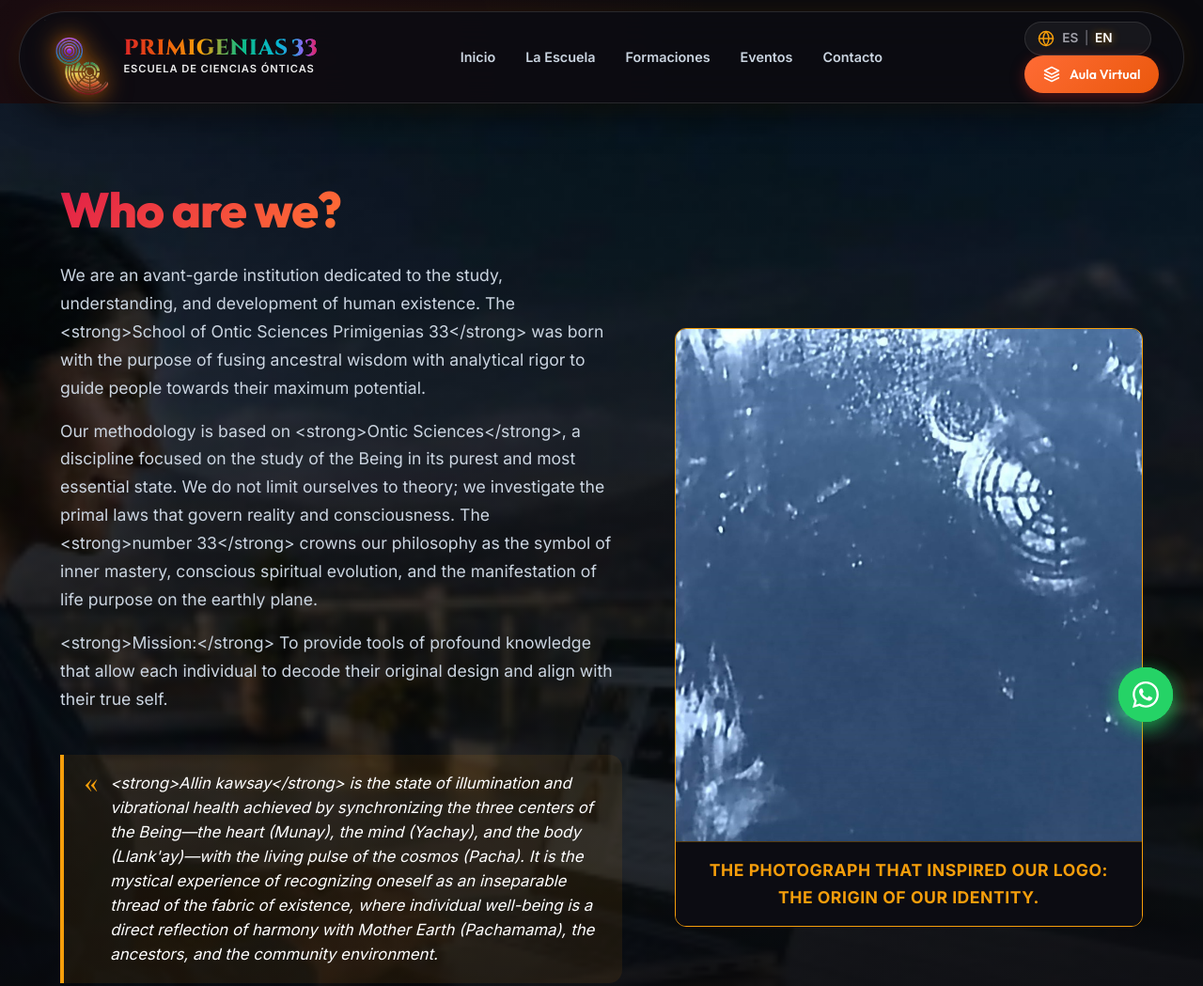
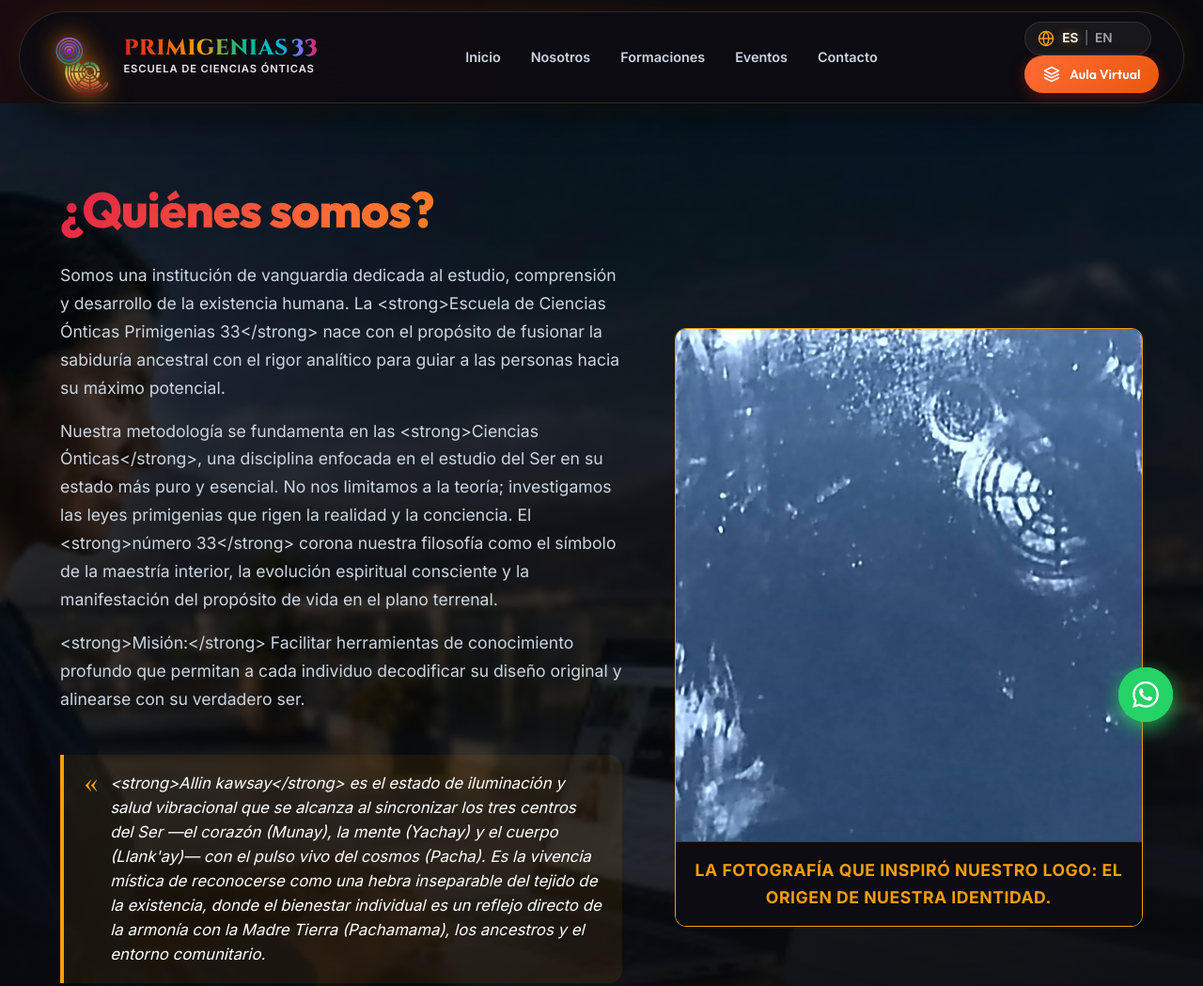
Before and after one commit to MendozaEmerson/Proyecto-Primigenias-33, an Astro site in the folder Crisol/: page /en in a window 1280 px wide. Shown: the top 1049 px of the page at 94% size. Built offline with nearby package versions, Linux system fonts and the light colour scheme; Astro itself is replaced by a stand-in of ours; no server answers.

Commit message:
fix: Use Astro.currentLocale for bulletproof static site i18n translation

```diff
--- a/Crisol/src/components/Header.astro
+++ b/Crisol/src/components/Header.astro
@@ -1,7 +1,7 @@
 ---
 import LanguagePicker from "./LanguagePicker.astro";
 import { getLangFromUrl, useTranslations } from "../i18n/utils";
-const lang = getLangFromUrl(Astro.url);
+const lang = Astro.currentLocale || getLangFromUrl(Astro.url);
 const t = useTranslations(lang);
 // Componente de Encabezado / Navegación Multi-Página Institucional
 const currentPath = Astro.url.pathname;
@@ -18,11 +18,11 @@ const currentPath = Astro.url.pathname;
     </a>
 
     <nav class="nav-links">
-      <a href="/" class={currentPath === "/" ? "active" : ""}>Inicio</a>
-      <a href="/nosotros/" class={currentPath.startsWith("/nosotros") ? "active" : ""}>La Escuela</a>
-      <a href="/formaciones/" class={currentPath.startsWith("/formaciones") ? "active" : ""}>Formaciones</a>
-      <a href="/eventos/" class={currentPath === "/eventos" || currentPath === "/eventos/" ? "active" : ""}>Eventos</a>
-      <a href="/contacto/" class={currentPath.startsWith("/contacto") ? "active" : ""}>Contacto</a>
+      <a href="/" class={currentPath === "/" ? "active" : ""}>{t("nav.home")}</a>
+      <a href="/nosotros/" class={currentPath.startsWith("/nosotros") ? "active" : ""}>{t("nav.about")}</a>
+      <a href="/formaciones/" class={currentPath.startsWith("/formaciones") ? "active" : ""}>{lang === "en" ? "Trainings" : "Formaciones"}</a>
+      <a href="/eventos/" class={currentPath === "/eventos" || currentPath === "/eventos/" ? "active" : ""}>{t("nav.events")}</a>
+      <a href="/contacto/" class={currentPath.startsWith("/contacto") ? "active" : ""}>{t("nav.contact")}</a>
     </nav>
 
     <div class="nav-actions">
@@ -51,11 +51,11 @@ const currentPath = Astro.url.pathname;
       <div style="display: flex; justify-content: center; margin-bottom: 1rem;">
         <LanguagePicker />
       </div>
-      <a href="/" class={currentPath === "/" ? "active" : ""}>Inicio</a>
-      <a href="/nosotros/" class={currentPath.startsWith("/nosotros") ? "active" : ""}>La Escuela</a>
-      <a href="/formaciones/" class={currentPath.startsWith("/formaciones") ? "active" : ""}>Formaciones</a>
-      <a href="/eventos/" class={currentPath === "/eventos" || currentPath === "/eventos/" ? "active" : ""}>Eventos</a>
-      <a href="/contacto/" class={currentPath.startsWith("/contacto") ? "active" : ""}>Contacto</a>
+      <a href="/" class={currentPath === "/" ? "active" : ""}>{t("nav.home")}</a>
+      <a href="/nosotros/" class={currentPath.startsWith("/nosotros") ? "active" : ""}>{t("nav.about")}</a>
+      <a href="/formaciones/" class={currentPath.startsWith("/formaciones") ? "active" : ""}>{lang === "en" ? "Trainings" : "Formaciones"}</a>
+      <a href="/eventos/" class={currentPath === "/eventos" || currentPath === "/eventos/" ? "active" : ""}>{t("nav.events")}</a>
+      <a href="/contacto/" class={currentPath.startsWith("/contacto") ? "active" : ""}>{t("nav.contact")}</a>
 
       <a href="http://194.163.144.149:8085" target="_blank" rel="noopener noreferrer" class="btn btn-moodle btn-mobile-moodle">
         <svg xmlns="http://www.w3.org/2000/svg" width="20" height="20" viewBox="0 0 24 24" fill="none" stroke="currentColor" stroke-width="2" stroke-linecap="round" stroke-linejoin="round"><path d="M12 2L2 7l10 5 10-5-10-5z"/><path d="M2 17l10 5 10-5"/><path d="M2 12l10 5 10-5"/></svg>
--- a/Crisol/src/components/LanguagePicker.astro
+++ b/Crisol/src/components/LanguagePicker.astro
@@ -1,7 +1,7 @@
 ---
 import { getLangFromUrl, ui } from '../i18n/utils';
 
-const lang = getLangFromUrl(Astro.url);
+const lang = Astro.currentLocale || getLangFromUrl(Astro.url);
 const currentPath = Astro.url.pathname;
 
 // Determine target URLs
--- a/Crisol/src/components/home/AprendeFeatured.astro
+++ b/Crisol/src/components/home/AprendeFeatured.astro
@@ -1,6 +1,6 @@
 ---
 import { getLangFromUrl } from "../../i18n/utils";
-const lang = getLangFromUrl(Astro.url);
+const lang = Astro.currentLocale || getLangFromUrl(Astro.url);
 
 // Componente de Formación Destacada "Aprende con Nosotros"
 ---
--- a/Crisol/src/components/home/BannersSection.astro
+++ b/Crisol/src/components/home/BannersSection.astro
@@ -1,6 +1,6 @@
 ---
 import { getLangFromUrl } from "../../i18n/utils";
-const lang = getLangFromUrl(Astro.url);
+const lang = Astro.currentLocale || getLangFromUrl(Astro.url);
 
 // Componente de Banners Destacados (Directorio de Profesionales)
 ---
--- a/Crisol/src/components/home/DestacadosSection.astro
+++ b/Crisol/src/components/home/DestacadosSection.astro
@@ -1,6 +1,6 @@
 ---
 import { getLangFromUrl } from "../../i18n/utils";
-const lang = getLangFromUrl(Astro.url);
+const lang = Astro.currentLocale || getLangFromUrl(Astro.url);
 
 // Componente de Eventos Destacados (Seminario Anual + Jornada Abierta)
 ---
--- a/Crisol/src/components/home/GalleryCarouselSection.astro
+++ b/Crisol/src/components/home/GalleryCarouselSection.astro
@@ -1,6 +1,6 @@
 ---
 import { getLangFromUrl } from "../../i18n/utils";
-const lang = getLangFromUrl(Astro.url);
+const lang = Astro.currentLocale || getLangFromUrl(Astro.url);
 
 // Componente de Carrusel de Imágenes Institucionales + Testimonios
 import { getGaleriaInicio, getTestimoniosAlumnos } from '../../services/strapi';
--- a/Crisol/src/components/home/HeroSection.astro
+++ b/Crisol/src/components/home/HeroSection.astro
@@ -1,6 +1,6 @@
 ---
 import { getLangFromUrl } from "../../i18n/utils";
-const lang = getLangFromUrl(Astro.url);
+const lang = Astro.currentLocale || getLangFromUrl(Astro.url);
 
 // Componente de Sección Hero para la página principal
 import { getIntegrantesEquipo } from '../../services/strapi';
--- a/Crisol/src/i18n/utils.ts
+++ b/Crisol/src/i18n/utils.ts
@@ -1,7 +1,8 @@
 import { ui, defaultLang } from './ui';
 
 export function getLangFromUrl(url: URL) {
-  const [, lang] = url.pathname.split('/');
+  const path = url.pathname;
+  const lang = path.split('/')[1];
   if (lang in ui) return lang as keyof typeof ui;
   return defaultLang;
 }
```
